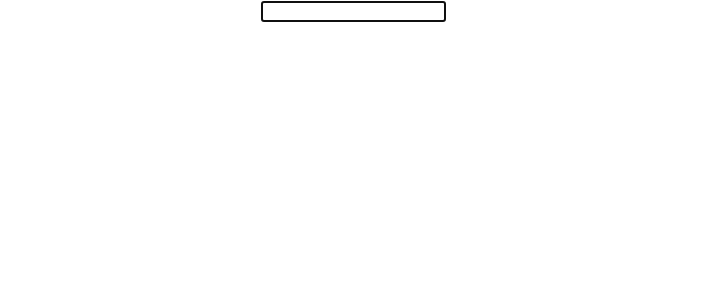
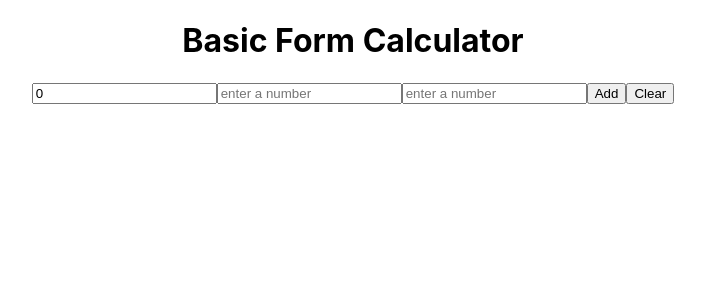
Before and after one commit to prabhat2505/MyReactApp, a React (Create React App) app: page / in a window 1280 px wide. Shown: the top 300 px of the page, without its empty margins (287-992 px from the left). Built offline with nearby package versions, Linux system fonts and the light colour scheme.

Commit message:
Adding two number

```diff
--- a/src/App.js
+++ b/src/App.js
@@ -4,6 +4,7 @@ import BasicForm from './Forms/BasicForm';
 import ExampleHook1 from './Forms/ExampleHook1';
 import ExampleUseRef1 from './Forms/ExampleUseRef1';
 import ExampleUseRef2 from './Forms/ExampleUseRef2';
+import Calculator from './Forms/Calculator';
 
 function App() {
   return (
@@ -11,7 +12,8 @@ function App() {
     {/* <BasicForm></BasicForm>    */}
     {/* <ExampleHook1></ExampleHook1>  */}
     {/* <ExampleUseRef1></ExampleUseRef1> */}
-    <ExampleUseRef2></ExampleUseRef2>
+    {/* <ExampleUseRef2></ExampleUseRef2> */}
+     <Calculator></Calculator>
 
     </div>
   );
--- /dev/null
+++ b/src/Forms/Calculator.js
@@ -0,0 +1,39 @@
+import React, { useEffect,useState, useRef } from 'react';
+function Calculator() {
+    const inputEl = useRef(null);
+
+    // The calculator form will have two state variables: one for storing the current value of the sum and the other for toggling the clear flag.
+    // Since the result is always expected to be a number, the currentSum can be initialized with 0 and clear can be set to false.
+
+
+    const [num1,setNum1]=useState(0);
+    const [num2,setNum2]=useState(0);
+    const [currentSum,setCurrentSum]=useState(num1 + num2);
+    const [clear,setClear]=useState(false);
+
+
+    const add=(e)=>{
+        e.preventDefault();
+        setCurrentSum(parseInt(num2)+ parseInt(num1));
+
+
+    }
+    return (
+      <>
+            <div className="App">
+                <div className="app-title">
+                    <h1> Basic Form Calculator</h1>
+                </div>
+
+                        <input type="text" id="result" value={currentSum}/>
+                        <input type="text" id="num1"  onChange={(e)=>setNum1(e.target.value)} placeholder="enter a number" />
+                        <input type="text" id="num2" onChange={(e)=>setNum2(e.target.value)}  placeholder="enter a number" />
+                        <button onClick={add}>Add</button>
+                        <button>Clear</button>
+
+            </div>
+
+      </>
+    );
+  }
+  export default Calculator;
```
